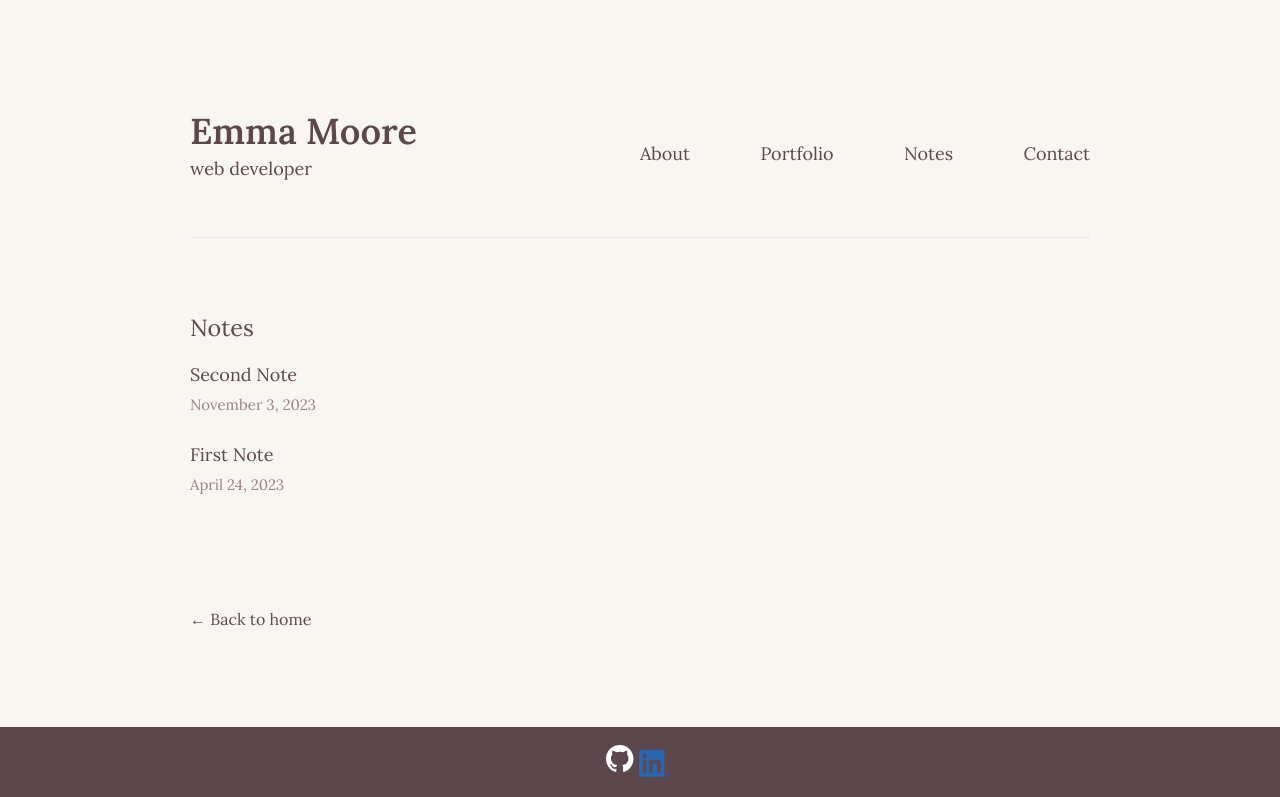
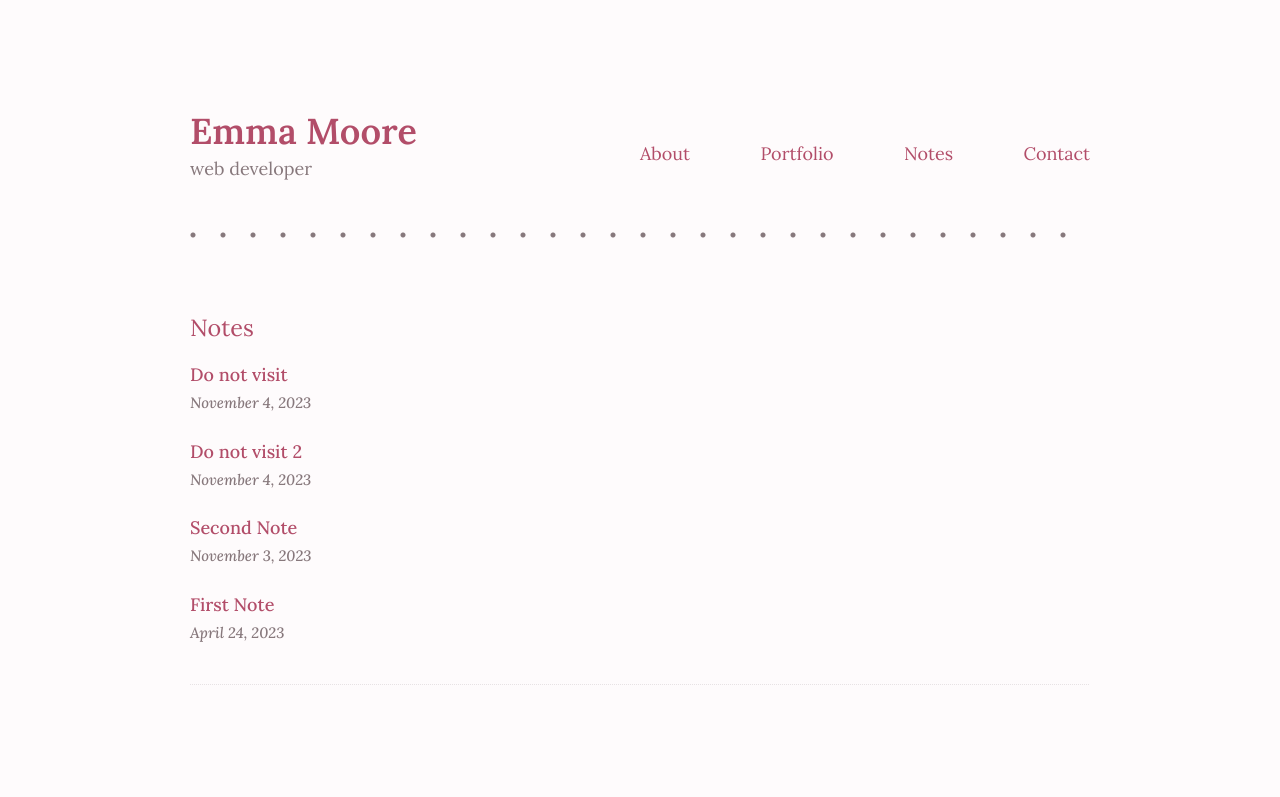
Before and after one commit to emoore29/My-Portfolio, a Next.js app: page /notes in a window 1280 px wide. Shown: the top 797 px of the page. Built offline with nearby package versions, Linux system fonts and the light colour scheme.

Commit message:
created cute dotted line for header might delete later

```diff
--- a/components/icons/gitHubIcon.js
+++ b/components/icons/gitHubIcon.js
@@ -13,7 +13,7 @@ export default function GhIcon() {
           fill-rule="evenodd"
           clip-rule="evenodd"
           d="M48.854 0C21.839 0 0 22 0 49.217c0 21.756 13.993 40.172 33.405 46.69 2.427.49 3.316-1.059 3.316-2.362 0-1.141-.08-5.052-.08-9.127-13.59 2.934-16.42-5.867-16.42-5.867-2.184-5.704-5.42-7.17-5.42-7.17-4.448-3.015.324-3.015.324-3.015 4.934.326 7.523 5.052 7.523 5.052 4.367 7.496 11.404 5.378 14.235 4.074.404-3.178 1.699-5.378 3.074-6.6-10.839-1.141-22.243-5.378-22.243-24.283 0-5.378 1.94-9.778 5.014-13.2-.485-1.222-2.184-6.275.486-13.038 0 0 4.125-1.304 13.426 5.052a46.97 46.97 0 0 1 12.214-1.63c4.125 0 8.33.571 12.213 1.63 9.302-6.356 13.427-5.052 13.427-5.052 2.67 6.763.97 11.816.485 13.038 3.155 3.422 5.015 7.822 5.015 13.2 0 18.905-11.404 23.06-22.324 24.283 1.78 1.548 3.316 4.481 3.316 9.126 0 6.6-.08 11.897-.08 13.526 0 1.304.89 2.853 3.316 2.364 19.412-6.52 33.405-24.935 33.405-46.691C97.707 22 75.788 0 48.854 0z"
-          fill="#fff"
+          fill="#24292f"
         />
       </svg>
     </div>
--- a/components/icons/menuIcon.js
+++ b/components/icons/menuIcon.js
@@ -6,7 +6,7 @@ export default function MenuIcon({ toggleMenu }) {
       fill="none"
       viewBox="0 0 24 24"
       stroke-width="1.5"
-      stroke="var(--text-primary)"
+      stroke="var(--primary)"
       width={35}
       height={35}
     >
--- a/components/layout.js
+++ b/components/layout.js
@@ -48,7 +48,7 @@ export default function Layout({ children, home }) {
             {name}
           </h1>
           <p
-            className={`${lora.className} ${utilStyles.italic} ${styles.title}`}
+            className={`${lora.className} ${utilStyles.italic} ${styles.title} ${styles.subtitle}`}
           >
             web developer
           </p>
--- a/pages/index.js
+++ b/pages/index.js
@@ -1,7 +1,5 @@
 import Head from "next/head";
 import Layout, { siteTitle } from "../components/layout";
-import About from "./about";
-import styles from "../styles/Home.module.css";
 
 export default function Home() {
   return (
--- a/pages/notes.js
+++ b/pages/notes.js
@@ -5,7 +5,6 @@ import Date from "../components/date";
 import Layout, { siteTitle } from "../components/layout";
 import styles from "../styles/Home.module.css";
 import Head from "next/head";
-
 
 // Exporting getStaticProps causes Next.js to pre-render the page at build time using the props returned by getStaticProps
 export async function getStaticProps() {
@@ -27,10 +26,15 @@ export default function Notes({ allPostsData }) {
         <h2 className={utilStyles.headingLg}>Notes</h2>
         <ul className={utilStyles.list}>
           {allPostsData.map(({ id, date, title }) => (
-            <li className={utilStyles.listItem} key={id}>
+            <li
+              className={`${utilStyles.listItem} ${utilStyles.primaryText}`}
+              key={id}
+            >
               <Link href={`/posts/${id}`}>{title}</Link>
               <br />
-              <small className={utilStyles.lightText}>
+              <small
+                className={`${utilStyles.secondaryText} ${utilStyles.italic}`}
+              >
                 <Date dateString={date} />
               </small>
             </li>
--- a/pages/posts/[id].js
+++ b/pages/posts/[id].js
@@ -5,7 +5,7 @@ import Head from "next/head";
 import Date from "../../components/date";
 import utilStyles from "../../styles/utils.module.css";
 import styles from "../../styles/Home.module.css";
-import { lora } from "../../styles/fonts"
+import { lora } from "../../styles/fonts";
 
 export async function getStaticProps({ params }) {
   const postData = await getPostData(params.id);
@@ -34,7 +34,9 @@ export default function Post({ postData }) {
         <h1 className={`${utilStyles.headingMd} ${styles.blogTitleAndDate}`}>
           {postData.title}
         </h1>
-        <div className={`${utilStyles.lightText}  ${styles.blogTitleAndDate}`}>
+        <div
+          className={`${utilStyles.secondaryText}  ${styles.blogTitleAndDate}`}
+        >
           <Date dateString={postData.date} />
         </div>
         <div
--- /dev/null
+++ b/posts/third-note copy.md
@@ -0,0 +1,6 @@
+---
+title: "Do not visit 2"
+date: "2023-11-04"
+---
+
+Do not visit this link. Should remain normal colour.
--- /dev/null
+++ b/posts/third-note.md
@@ -0,0 +1,6 @@
+---
+title: "Do not visit"
+date: "2023-11-04"
+---
+
+Do not visit this link. Should remain normal colour.
--- a/styles/Home.module.css
+++ b/styles/Home.module.css
@@ -144,7 +144,7 @@
 
 .contactSubmitBtn {
   width: 100%;
-  background-color: var(--text-primary);
+  background-color: var(--primary);
   color: var(--background);
   font-size: 14px;
   border-radius: 5px;
--- a/styles/global.css
+++ b/styles/global.css
@@ -2,13 +2,13 @@
 @import url("https://fonts.googleapis.com/css2?family=Lora:ital,wght@0,400;0,500;0,600;0,700;1,400;1,500;1,600;1,700&display=swap");
 
 :root {
-  --background: #f8f6f1;
-  --background-lighter: #fefdfa;
-  --main-text: #1f1111;
-  --text-primary: #5c474d;
-  --text-secondary: #513e43;
-  --primary-contrast: #a23e48;
-  --light-text: #9d8088;
+  --primary: #b24d69;
+  --secondary: #87787c;
+  --primary-contrast: #ed1e82;
+  --text-main: #15090d;
+  --background: #fefbfc;
+  --background-secondary: #fcf2f6;
+  --background-raised: #fdf8f6;
 }
 
 html,
@@ -16,7 +16,7 @@ body {
   padding: 0;
   margin: 0;
   font-family: "Lora", sans-serif;
-  color: var(--main-text);
+  color: var(--text-main);
   line-height: 1.6;
   font-size: 18px;
   background-color: var(--background);
@@ -25,6 +25,13 @@ body {
 * {
   box-sizing: border-box;
 }
+
+/* hr {
+  width: 20%;
+  margin: 0 0 3rem 0;
+  color: var(--secondary);
+  border-top: dotted 1px;
+} */
 
 h1,
 p {
@@ -38,11 +45,11 @@ ul {
 
 a {
   text-decoration: none;
-  color: var(--text-primary);
+  color: var(--primary);
 }
 
 a:visited {
-  color: var(--text-secondary);
+  color: var(--secondary);
 }
 
 a:hover {
--- a/styles/layout.module.css
+++ b/styles/layout.module.css
@@ -14,17 +14,17 @@
   display: grid;
   grid-template-columns: 1fr 1fr auto;
   grid-template-rows: repeat(2, 1fr);
-  color: var(--text-primary);
+  color: var(--primary);
   padding-bottom: 1rem;
   margin: 2rem auto 1rem;
   background-image: radial-gradient(
-    circle at 5px 2px,
-    var(--text-primary),
-    var(--text-primary) 3px,
-    transparent 4px
+    circle,
+    var(--secondary),
+    var(--secondary) 2px,
+    transparent 3px
   );
-  background-position: bottom;
-  background-size: 2px 1px;
+  background-position: -12px bottom;
+  background-size: 30px 6px;
   background-repeat: repeat-x;
   width: 100%;
   max-width: 50rem;
@@ -48,6 +48,10 @@
   grid-row: 2 / 3;
 }
 
+.subtitle {
+  color: var(--secondary);
+}
+
 /* NAVBAR */
 .navBar {
   grid-row: 1 / 3;
@@ -61,7 +65,7 @@
 }
 
 .navList a {
-  color: var(--text-primary);
+  color: var(--primary);
 }
 
 .navList a:hover {
@@ -103,13 +107,13 @@
 .content {
   width: 100%;
   max-width: 50rem;
-  padding: 1rem 3rem;
+  padding: 1rem 3rem 5rem;
   margin: 0 auto 0;
 }
 
 @media (min-width: 768px) {
   .content {
-    padding: 2rem 0;
+    padding: 2rem 0 5rem;
   }
 }
 
@@ -119,8 +123,8 @@
   display: flex;
   justify-content: center;
   width: 100%;
-  background-color: var(--text-primary);
-  padding: 1rem;
+  background-color: var(--background-secondary);
+  padding: 3rem;
   margin-top: auto;
 }
 
@@ -141,7 +145,7 @@
     -webkit-box-shadow: 1px 2px 3px 1px rgba(0, 0, 0, 0.2);
     box-shadow: 1px 2px 3px 1px rgba(0, 0, 0, 0.2);
     padding: 20px;
-    background-color: var(--background-lighter);
+    background-color: var(--background-raised);
   }
 
   .navList {
--- a/styles/utils.module.css
+++ b/styles/utils.module.css
@@ -17,14 +17,24 @@
   line-height: 1.4;
   font-weight: 400;
   margin: 1rem 0;
-  color: var(--text-primary);
+  color: var(--primary);
 }
 
 .headingMd {
   font-size: 1.2rem;
-  /* line-height: 1.5; */
-  font-weight: 400;
-  color: var(--text-primary);
+  line-height: 1.5;
+  font-weight: 500;
+  padding-bottom: 1rem;
+  color: var(--primary);
+  background-image: radial-gradient(
+    circle at 5px 2px,
+    var(--secondary),
+    var(--secondary) 3px,
+    transparent 4px
+  );
+  background-position: bottom;
+  background-size: 2px 1px;
+  background-repeat: repeat-x;
 }
 
 .borderCircle {
@@ -50,8 +60,12 @@
   font-size: 18px;
 }
 
-.lightText {
-  color: var(--light-text);
+.secondaryText {
+  color: var(--secondary);
+}
+
+.primaryText {
+  color: var(--primary);
 }
 
 .italic {
```
Also changed, not shown: components/icons/github-mark.svg (added).
